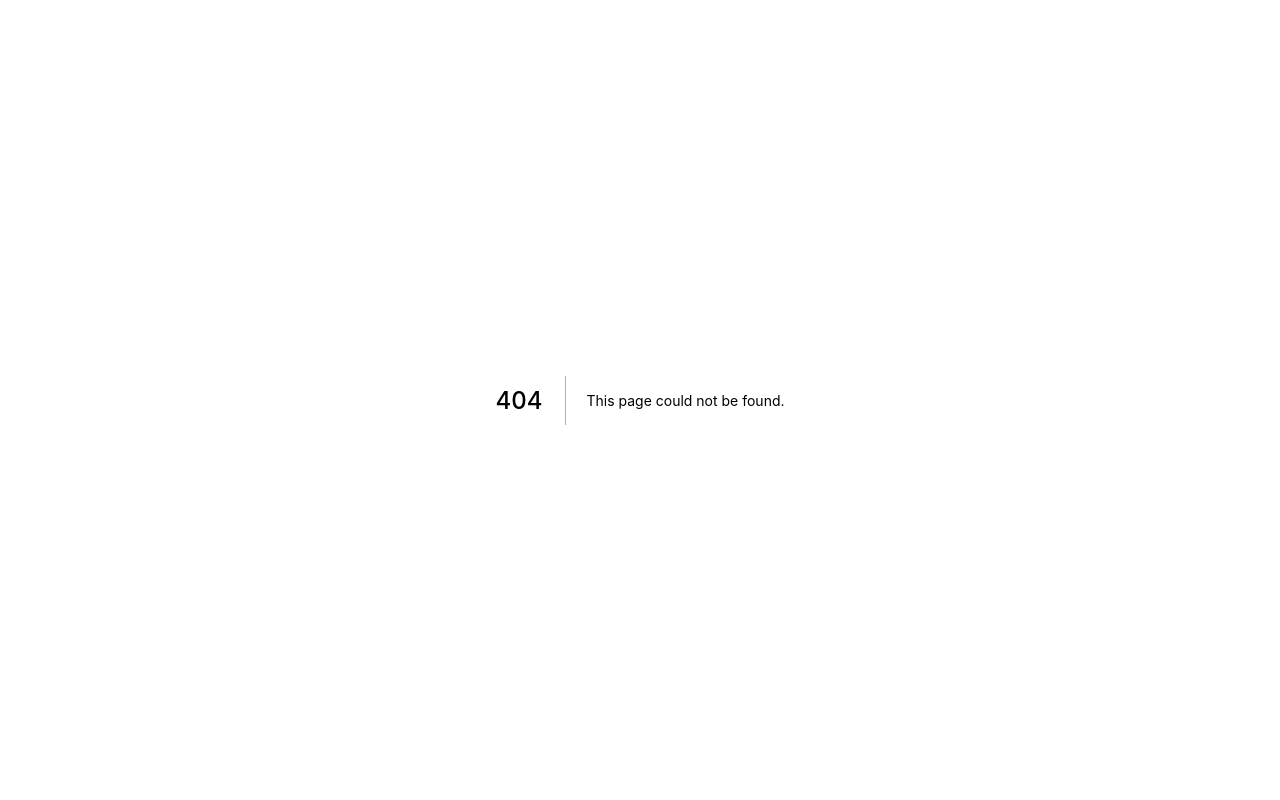
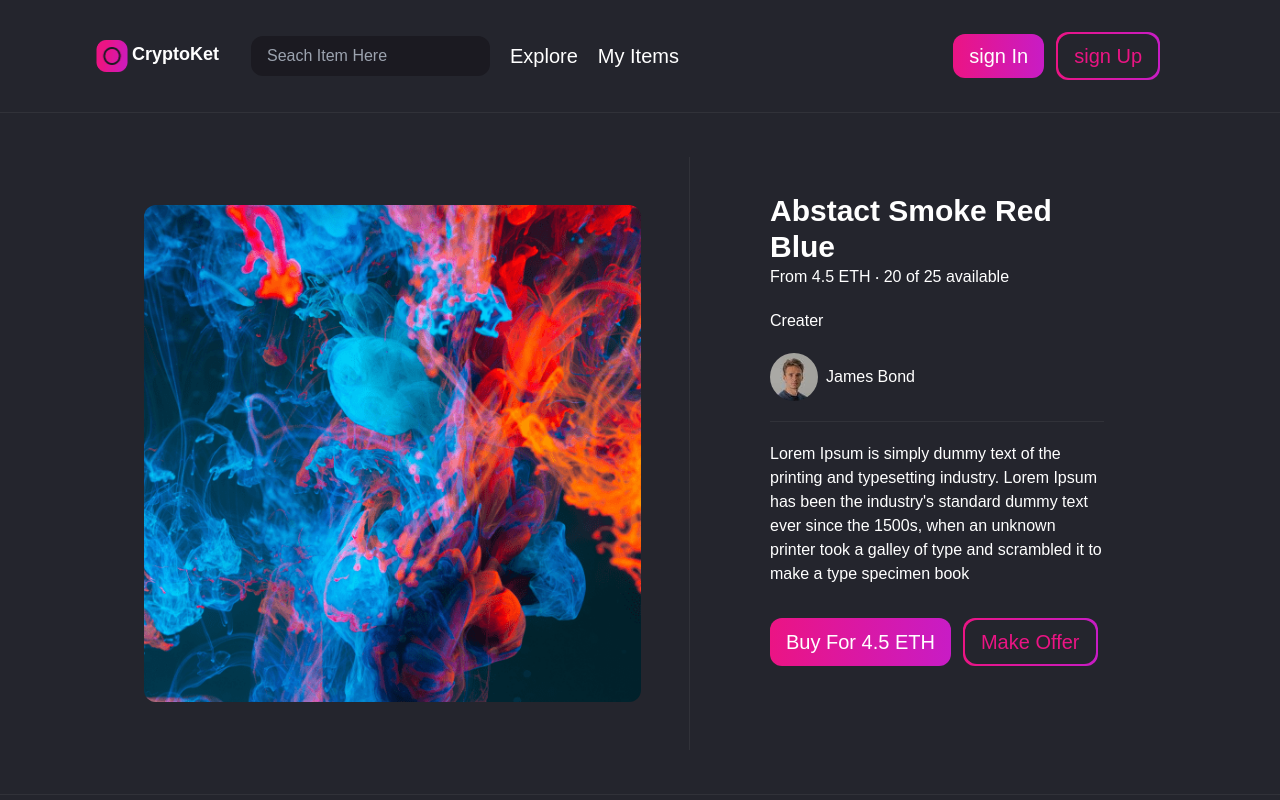
Before and after one commit to TanatornZ/NFT-Clone, a Next.js app: page /post/1 in a window 1280 px wide. Before the commit this address had no page. Shown: the top 800 px of the page. Built offline with nearby package versions, Linux system fonts and the light colour scheme.

Commit message:
add item page complete ui

```diff
--- a/components/Layout.tsx
+++ b/components/Layout.tsx
@@ -10,7 +10,7 @@ function Layout({children}: Props) {
   return (
     <>
         <Navbar />
-            {children}
+            <div className="bg-main">{children}</div>
         <Footer />
     </>
   )
--- a/components/buttons/PrimaryButton.tsx
+++ b/components/buttons/PrimaryButton.tsx
@@ -7,7 +7,7 @@ type Props = {
 function PrimaryButton({ text }: Props) {
   return (
     <button className="py-2 px-4 rounded-xl  bg-gradient-to-r from-primary to-seccond">
-      <p className="text-white text-xl font-medium">{text}</p>
+      <p className="text-white  text-md md:text-xl font-medium">{text}</p>
     </button>
   );
 }
--- a/components/footer/Contact.tsx
+++ b/components/footer/Contact.tsx
@@ -4,7 +4,7 @@ type Props = {};
 
 function Contact({}: Props) {
   return (
-    <div className="flex justify-between  py-5 mx-5 border-t">
+    <div className="flex justify-between  py-5 mx-5 border-t border-border">
       <div className="text-white opacity-70">
         <p> © {new Date().getFullYear()} CrpytoKet, Inc. All Rights Reserved</p>
       </div>
--- a/components/footer/Footer.tsx
+++ b/components/footer/Footer.tsx
@@ -7,8 +7,8 @@ type Props = {};
 
 function Footer({}: Props) {
   return (
-    <div className="border-t bg-footer">
-      <div className="flex flex-col md:flex-row justify-between py-12 px-20 lg:max-w-6xl mx-auto">
+    <div className="border-t border-border bg-footer">
+      <div className="flex flex-col md:flex-row justify-between pt-12 xl:pt-24 px-20 lg:max-w-6xl mx-auto">
         <MainFooter />
         <CryptoKet />
         <Support />
--- a/components/navbar/Navbar.tsx
+++ b/components/navbar/Navbar.tsx
@@ -12,7 +12,7 @@ function Navbar({}: Props) {
 
   return (
     <div className="relative ">
-      <div className="flex bg-main p-8 justify-between items-center z-20 md:px-24 border-b">
+      <div className="flex bg-main p-8 justify-between items-center z-20 md:px-24 border-b border-border">
         <div className=" flex items-center">
           <Title />
           <div className="hidden xl:flex ml-8 items-center ">
--- /dev/null
+++ b/pages/post/[post].tsx
@@ -0,0 +1,65 @@
+import Image from "next/image";
+import React, { ReactElement } from "react";
+import PrimaryButton from "../../components/buttons/PrimaryButton";
+import SecondaryButton from "../../components/buttons/SecondaryButton";
+import Layout from "../../components/Layout";
+
+type Props = {};
+
+export default function post({}: Props) {
+  return (
+    <div className="flex flex-col px-4 md:px-24 xl:flex-row justify-between items-center">
+      <div className="py-4 md:p-12 xl:border-r border-border">
+        <div className=" relative rounded-xl w-96 h-96 md:w-[476px] md:h-[476px]  lg:w-[732px] lg:h-[732px]  xl:w-[497px] xl:h-[497px] mx-auto">
+          <Image
+            src="/images/item1.png"
+            layout="fill"
+            alt="bid"
+            className="rounded-xl object-cover"
+          />
+        </div>
+      </div>
+
+      <div className=" text-white mt-5 xl:m-[80px]">
+        <p className="text-2xl md:text-3xl font-bold">Abstact Smoke Red Blue</p>
+        <p>
+          From <span>4.5 ETH</span> ‧ 20 of 25 available
+        </p>
+
+        <div className="mt-5">
+          <p>Creater</p>
+          <div className="flex items-center mt-5">
+            <div className=" w-12 h-12  relative   mr-2">
+              <Image
+                src="/images/seller1.jpg"
+                layout="fill"
+                alt="profile"
+                className="rounded-full"
+              />
+            </div>
+            <p>James Bond</p>
+          </div>
+        </div>
+
+        <div className="border-t border-border mt-5">
+          <p className="mt-5">
+            Lorem Ipsum is simply dummy text of the printing and typesetting
+            industry. Lorem Ipsum has been the industry&apos;s standard dummy text
+            ever since the 1500s, when an unknown printer took a galley of type
+            and scrambled it to make a type specimen book
+          </p>
+
+          <div className="pt-8 pb-12 flex flex-initial">
+            <PrimaryButton text="Buy For 4.5 ETH" />
+            <div className="mr-3"></div>
+            <SecondaryButton text="Make Offer" />
+          </div>
+        </div>
+      </div>
+    </div>
+  );
+}
+
+post.getLayout = function getLayout(post: ReactElement) {
+  return <Layout>{post}</Layout>;
+};
--- a/tailwind.config.js
+++ b/tailwind.config.js
@@ -10,6 +10,7 @@ module.exports = {
         'seccond' : '#C81CC5',
         'main' : '#24252d',
         'card' : '#2A2D3A',
+        'border' : 'rgba(165, 165, 165, 0.1)',
         'footer' : '#24252D',
       }
     },
```
